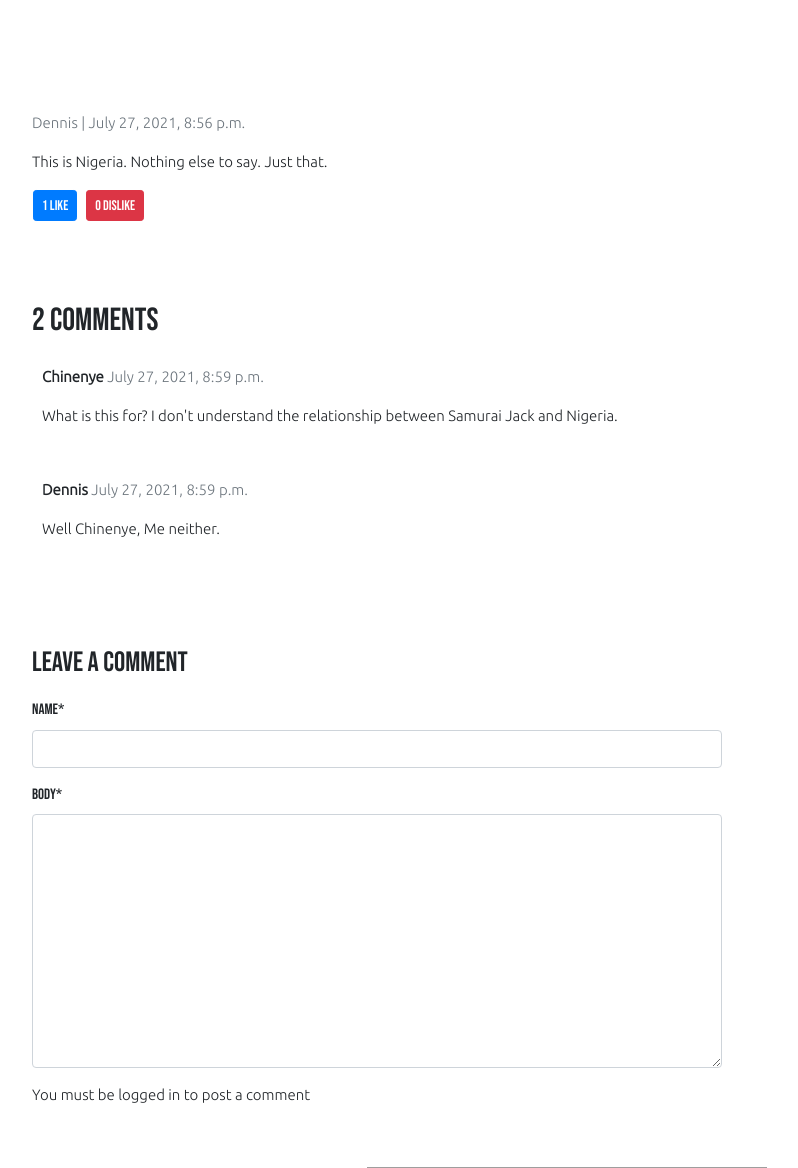
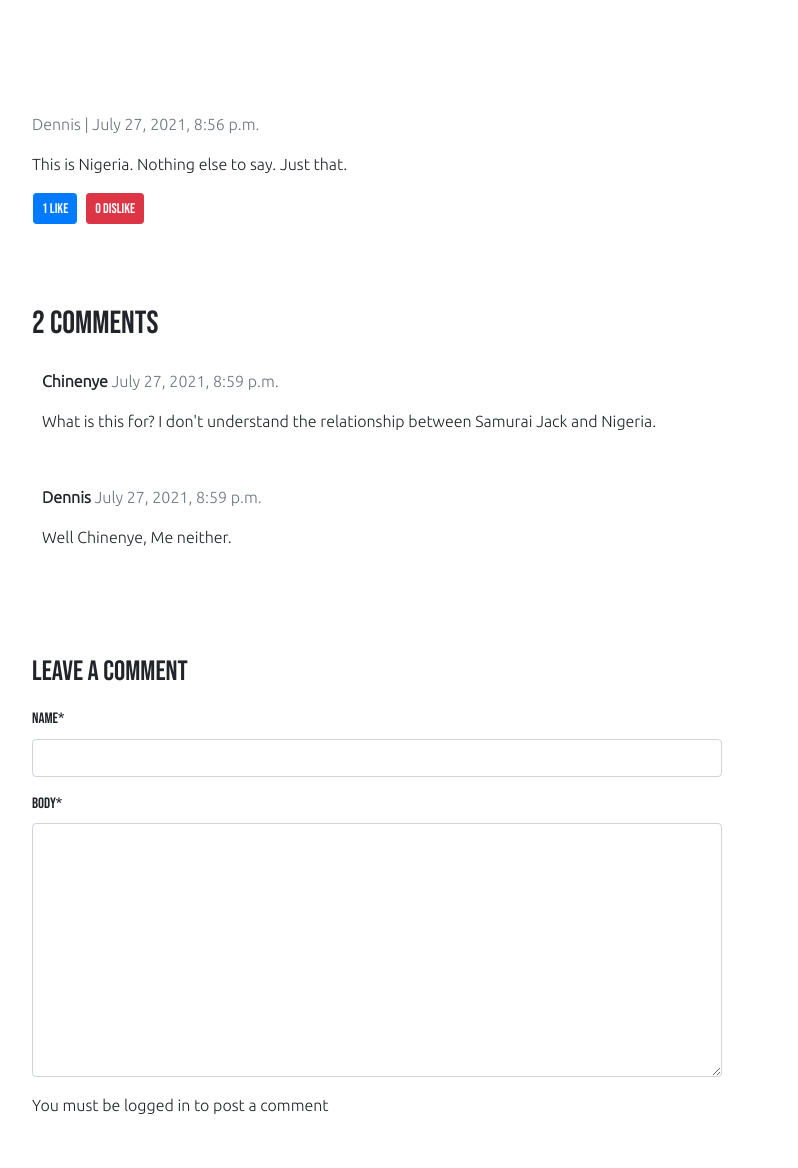
Before and after one commit to ntachukwu/matrix, a Django app: a page that uses templates/post_detail.html in a window 1280 px wide. Shown: the part 282-1450 px from the top of the page, without its empty margins (73-871 px from the left). Run offline with Django 3.2, Linux system fonts and the light colour scheme; data comes from the database, SQL or seed files in the repository; some libraries are stand-ins or nearby versions; grey boxes are pictures that could not be loaded.

Commit message:
improved paragraphs

```diff
--- a/templates/home.html
+++ b/templates/home.html
@@ -19,6 +19,7 @@
     }
     p {
         font-family: 'Ubuntu', sans-serif;
+        font-size: medium ;
     }
 
     .h1,
@@ -46,7 +47,7 @@ line-height: 100%;
 </header>
 <div class="container">
     <div class="row">
-        <div class="col-md-13 mt-3 left">
+        <div class="col-md-11 mt-3 left">
             {% for post in post_list %}
             <div class="shadow-none card mb-4" id="newsfeed">
                 <div class="card-body">
--- a/templates/post_detail.html
+++ b/templates/post_detail.html
@@ -3,6 +3,7 @@
 <style>
     p {
         font-family: 'Ubuntu', sans-serif;
+        font-size: medium;
     }
 </style>
 <header class="jumbotron" style=" color: #192a4d; background-image: url('https://res.cloudinary.com/th3nn3ss/image/upload/v1627581682/sri7lgmf9z0nmdwmvgej.jpg'); height: 225px; background-repeat: no-repeat;
@@ -16,7 +17,7 @@
 
 <div class="container">
     <div class="row">
-        <div class="col-md-8 card mb-4  mt-3 left  top">
+        <div class="col-md-10 card mb-4  mt-3 left  top">
             <div class="card-body">
                 <br />
                 <img src='{{ post.post_image.url }}' width="550px"/>
```
